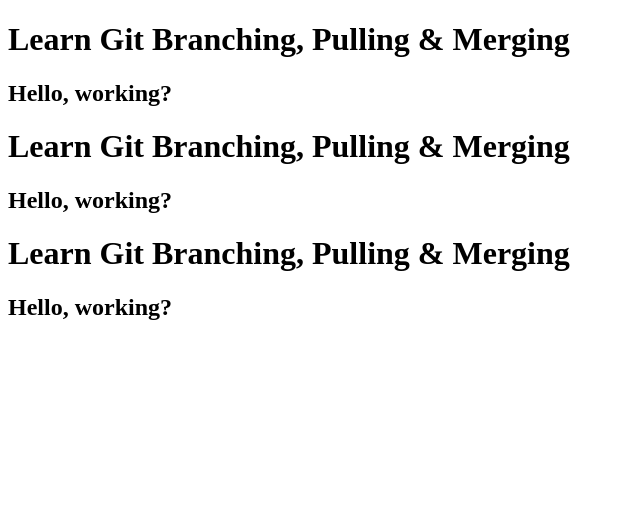
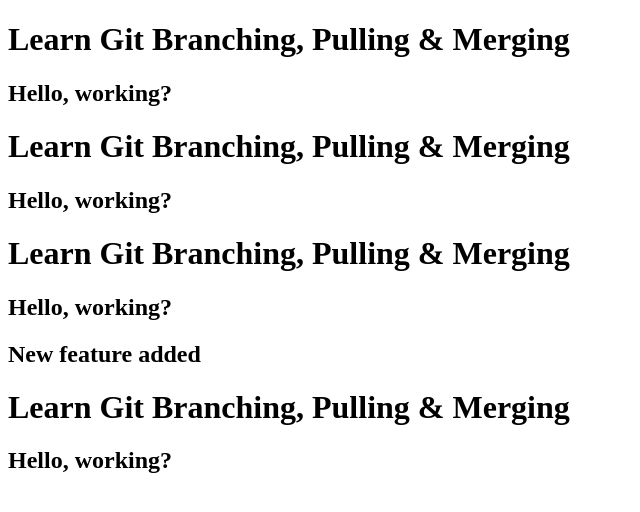
Before and after one commit to Olaoluwa402/git-pull-marge, a plain HTML site: page index.html in a window 1280 px wide. Shown: the whole page, without its empty margins (0-640 px from the left). Drawn offline with Linux system fonts and the light colour scheme.

Commit message:
feature-a branch

```diff
--- a/index.html
+++ b/index.html
@@ -13,5 +13,8 @@
     <h2>Hello, working?</h2>
     <h1 class="title">Learn Git Branching, Pulling & Merging</h1>
     <h2>Hello, working?</h2>
+    <h2>New feature added</h2>
+    <h1 class="title">Learn Git Branching, Pulling & Merging</h1>
+    <h2>Hello, working?</h2>
 </body>
 </html>
```
